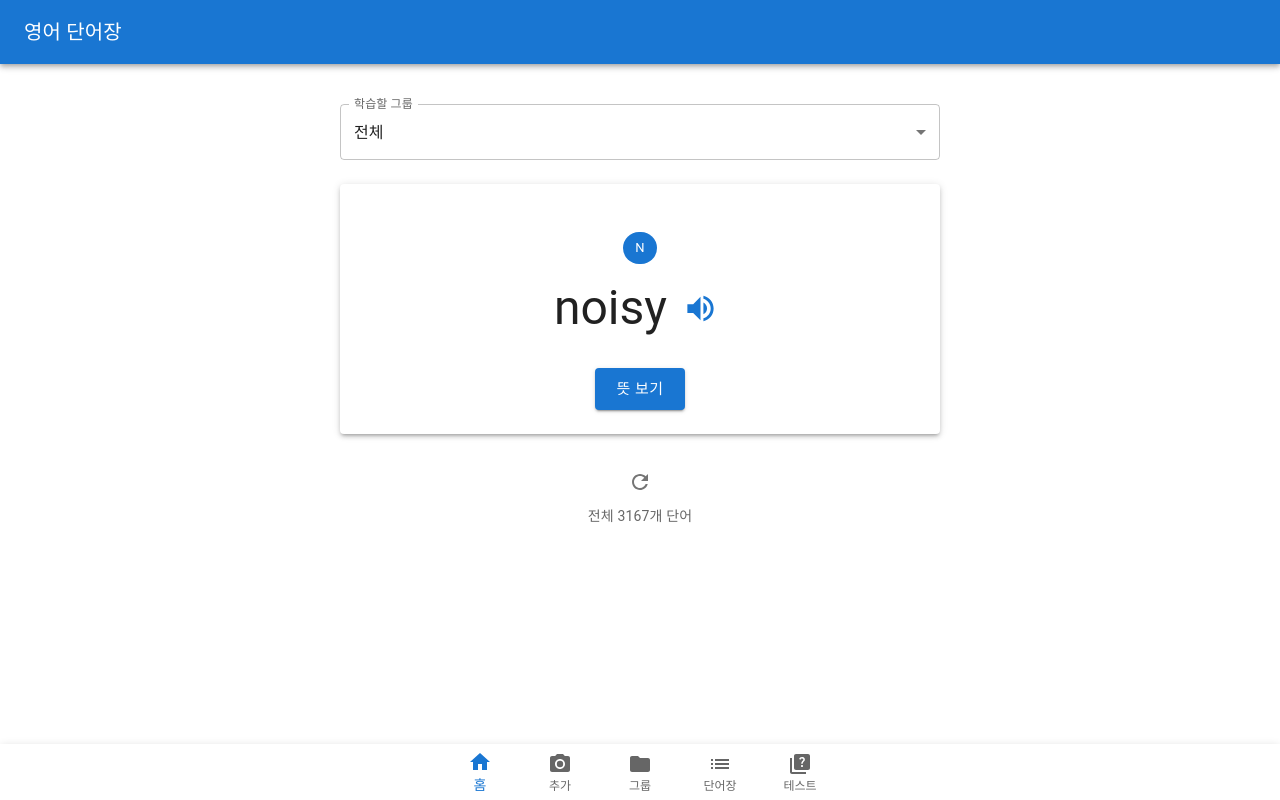
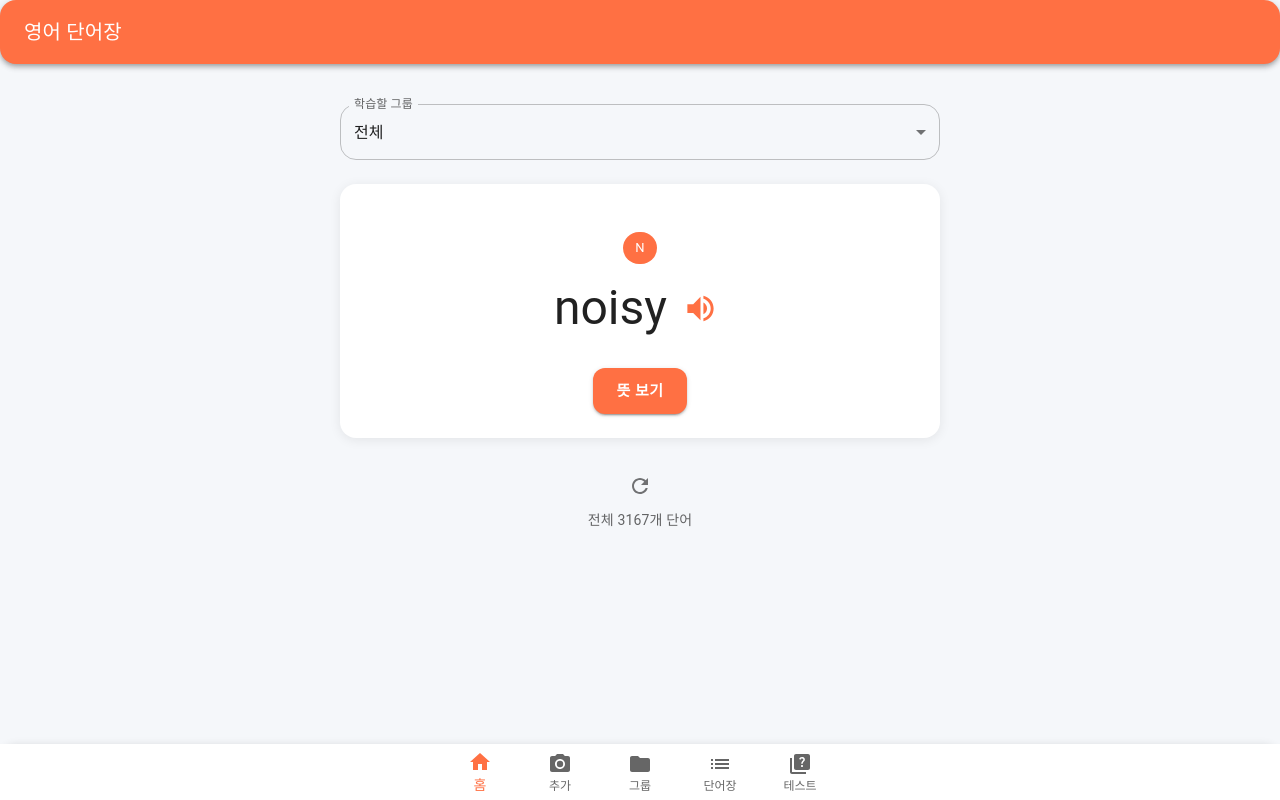
Before and after one commit to mazei97/chance-words, a Next.js app: page / in a window 1280 px wide. Built offline with nearby package versions, Linux system fonts and the light colour scheme.

Commit message:
manifest 재설정

```diff
--- a/pages/_app.tsx
+++ b/pages/_app.tsx
@@ -8,7 +8,53 @@ const theme = createTheme({
   palette: {
     mode: 'light',
     primary: {
-      main: '#1976d2',
+      main: '#FF7043',
+      contrastText: '#FFFFFF',
+    },
+    secondary: {
+      main: '#7E57C2',
+      contrastText: '#FFFFFF',
+    },
+    background: {
+      default: '#F5F7FA',
+      paper: '#FFFFFF',
+    },
+  },
+  shape: {
+    borderRadius: 16,
+  },
+  components: {
+    MuiCard: {
+      styleOverrides: {
+        root: {
+          boxShadow: '0 2px 12px rgba(0,0,0,0.08)',
+          borderRadius: 16,
+        },
+      },
+    },
+    MuiButton: {
+      styleOverrides: {
+        root: {
+          borderRadius: 12,
+          textTransform: 'none',
+          fontWeight: 600,
+          padding: '10px 24px',
+        },
+      },
+    },
+    MuiPaper: {
+      styleOverrides: {
+        root: {
+          borderRadius: 16,
+        },
+      },
+    },
+    MuiListItem: {
+      styleOverrides: {
+        root: {
+          borderRadius: 12,
+        },
+      },
     },
   },
 })
```
Also changed, not shown: public/manifest.json.
